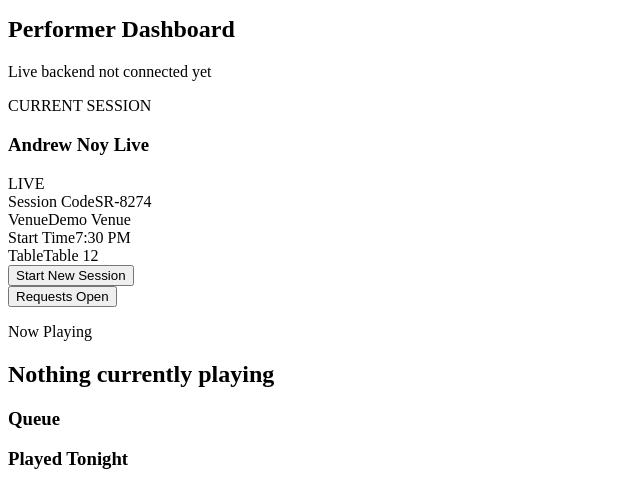
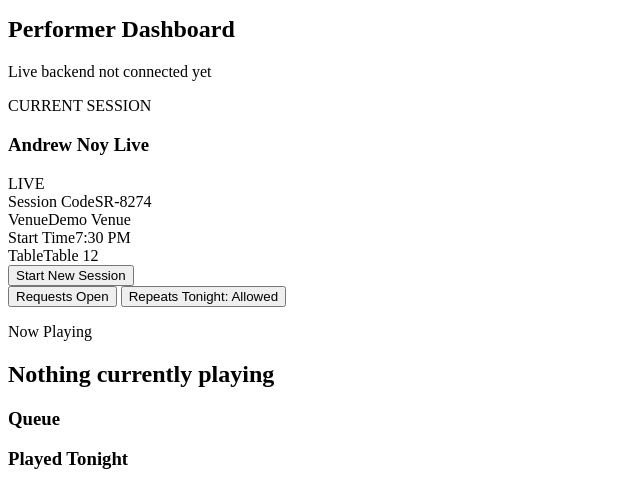
Before and after one commit to noyfamilyhomes-source/SongRush, a website with bundled scripts: page index.html in a window 1280 px wide. Shown: the part 1095-1584 px from the top of the page, without its empty margins (0-640 px from the left). Built offline with nearby package versions, Linux system fonts and the light colour scheme; a script that the page names is missing.

Commit message:
Add repeats toggle to dashboard

```diff
--- a/index.html
+++ b/index.html
@@ -128,7 +128,14 @@
                 <button id="startNewSessionBtn" class="secondary-btn" type="button">Start New Session</button>
             </div>
             <button id="toggleRequestsBtn" class="toggle-btn" type="button">Requests Open</button>
+           <button
+    id="allowRepeatsBtn"
+    class="toggle-btn"
+    type="button">
+    Repeats Tonight: Allowed
+</button>
 
+<section class="now-playing-card">
 <section class="now-playing-card">
     <p class="eyebrow">Now Playing</p>
     <h2 id="now-playing-title">Nothing currently playing</h2>
```
